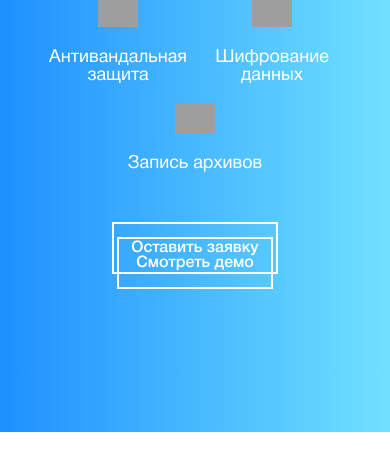
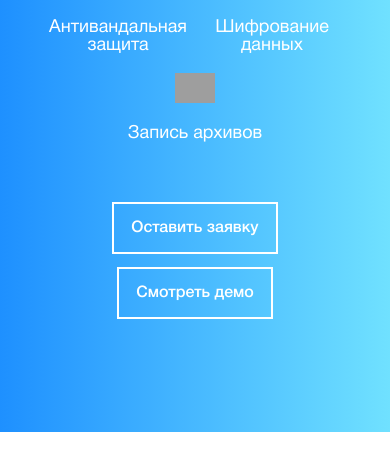
Before and after one commit to xmahopmks/xmahopmks.github.io, a plain HTML site: page index.html in a window 390 px wide. Shown: the part 388-837 px from the top of the page. Drawn offline with nearby package versions, Linux system fonts and the light colour scheme; grey boxes are pictures that could not be loaded.

Commit message:
Fix buttons

```diff
--- a/scss/header.scss
+++ b/scss/header.scss
@@ -389,3 +389,23 @@ h2 {
       height: 35%;
     }
   }
+
+  @media only screen and (max-width: 394px) {
+      .header {
+          &__content {
+              &__buttons {
+                  ul {
+                      margin-top: 10px;
+                      display: block;
+                  }
+                  a {
+                      width: 10px;
+                  }
+                  li {
+                      margin-top: 50px;
+                      max-width: 200px;
+                  }
+              }
+          }
+      }
+  }
```
Also changed, not shown: css/base.css, css/header.css, 2 other files.
